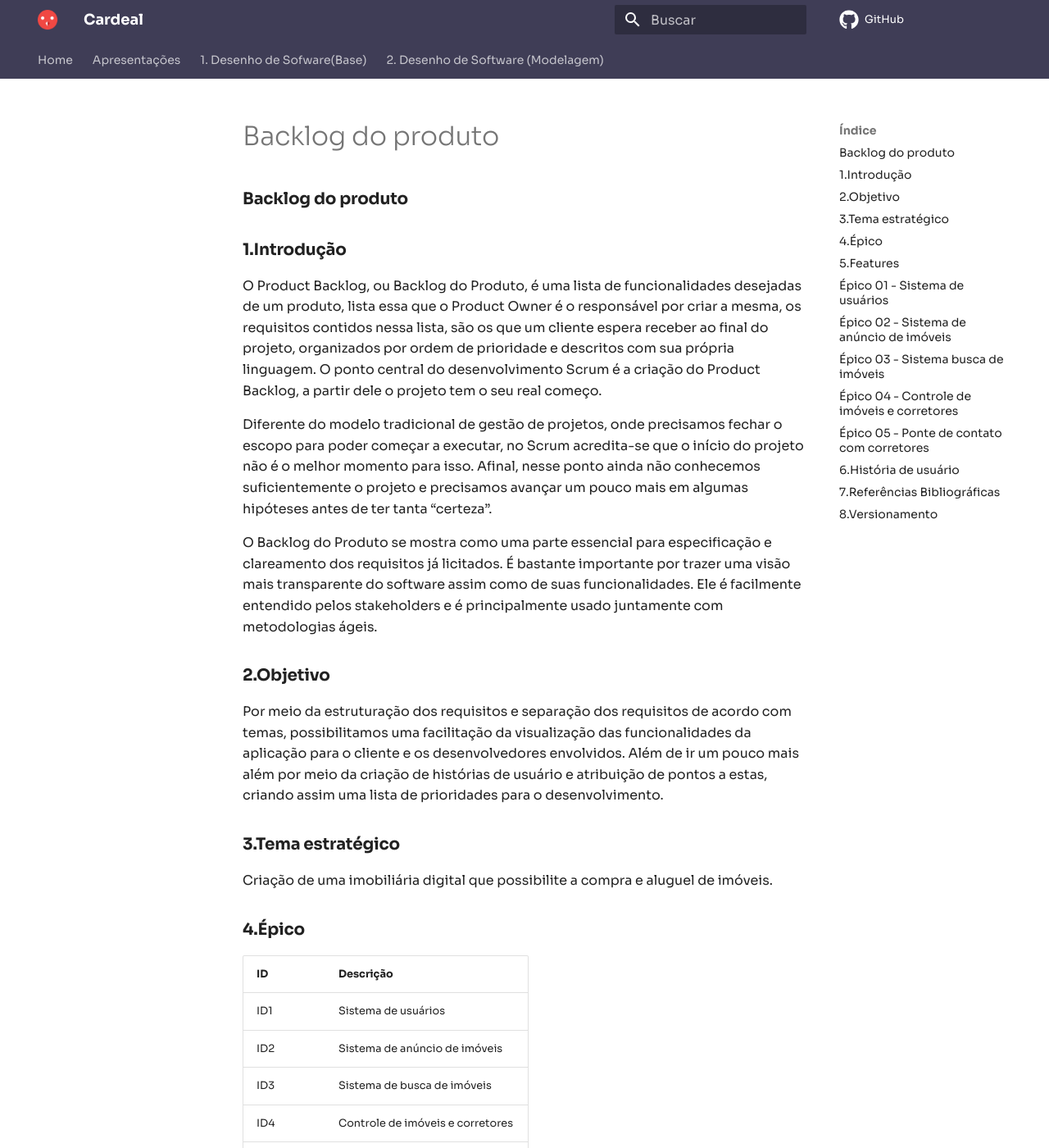
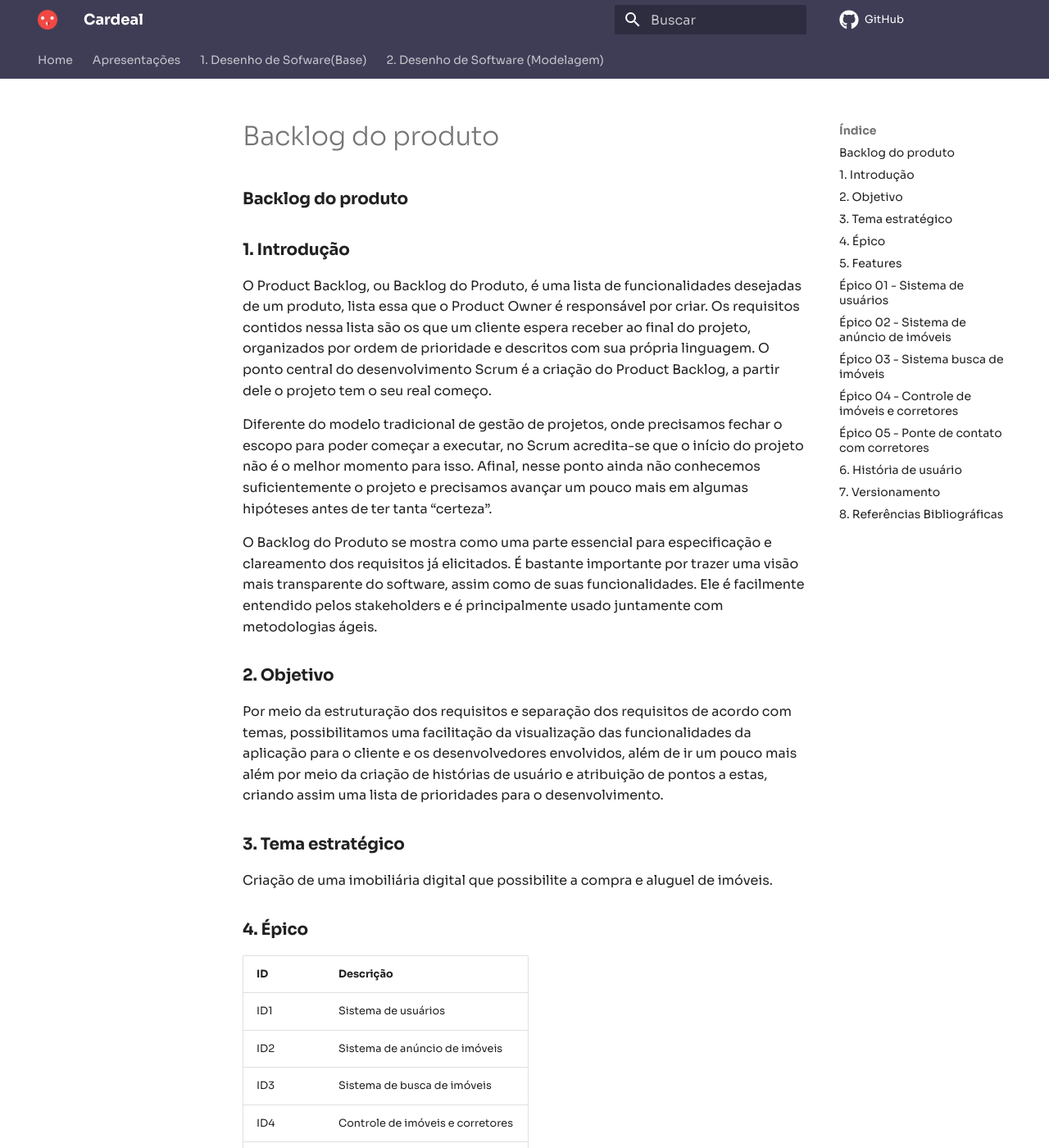
Before and after one commit to UnBArqDsw2021-1/2021.1_G04_Cardeal, an MkDocs documentation site: the page built from docs/modelagem/backlog_do_produto.md, in a window 1280 px wide and 1400 px high. Shown: the whole window at 82% size. Built offline with MkDocs 1.6.1 and Material for MkDocs 9.7.7, drawn with Linux system fonts in a browser that asks for light colours; comment, search, counter and statistics services are not loaded; some of the changed text lies outside the part shown.

Commit message:
Product Backlog: document review

```diff
--- a/docs/desenhoSoftwareBase/backlog-do-produto.md
+++ b/docs/modelagem/backlog_do_produto.md
@@ -1,20 +1,19 @@
 ### **Backlog do produto**
 
-
-### **1.Introdução**
-O Product Backlog, ou Backlog do Produto, é uma lista de funcionalidades desejadas de um produto, lista essa que o Product Owner é o responsável por criar a mesma, os requisitos contidos nessa lista, são os que um cliente espera receber ao final do projeto, organizados por ordem de prioridade e descritos com sua própria linguagem. O ponto central do desenvolvimento Scrum é a criação do Product Backlog, a partir dele o projeto tem o seu real começo.
+### **1. Introdução**
+O Product Backlog, ou Backlog do Produto, é uma lista de funcionalidades desejadas de um produto, lista essa que o Product Owner é responsável por criar. Os requisitos contidos nessa lista são os que um cliente espera receber ao final do projeto, organizados por ordem de prioridade e descritos com sua própria linguagem. O ponto central do desenvolvimento Scrum é a criação do Product Backlog, a partir dele o projeto tem o seu real começo.
 
 Diferente do modelo tradicional de gestão de projetos, onde precisamos fechar o escopo para poder começar a executar, no Scrum acredita-se que o início do projeto não é o melhor momento para isso. Afinal, nesse ponto ainda não conhecemos suficientemente o projeto e precisamos avançar um pouco mais em algumas hipóteses antes de ter tanta “certeza”.
 
-O Backlog do Produto se mostra como uma parte essencial para especificação e clareamento dos requisitos já licitados. É bastante importante por trazer uma visão mais transparente do software assim como de suas funcionalidades. Ele é facilmente entendido pelos stakeholders e é principalmente usado juntamente com metodologias ágeis.
+O Backlog do Produto se mostra como uma parte essencial para especificação e clareamento dos requisitos já elicitados. É bastante importante por trazer uma visão mais transparente do software, assim como de suas funcionalidades. Ele é facilmente entendido pelos stakeholders e é principalmente usado juntamente com metodologias ágeis.
 
-### **2.Objetivo**
-Por meio da estruturação dos requisitos e separação dos requisitos de acordo com temas, possibilitamos uma facilitação da visualização das funcionalidades da aplicação para o cliente e os desenvolvedores envolvidos. Além de ir um pouco mais além por meio da criação de histórias de usuário e atribuição de pontos a estas, criando assim uma lista de prioridades para o desenvolvimento.
+### **2. Objetivo**
+Por meio da estruturação dos requisitos e separação dos requisitos de acordo com temas, possibilitamos uma facilitação da visualização das funcionalidades da aplicação para o cliente e os desenvolvedores envolvidos, além de ir um pouco mais além por meio da criação de histórias de usuário e atribuição de pontos a estas, criando assim uma lista de prioridades para o desenvolvimento.
 
-### **3.Tema estratégico**
+### **3. Tema estratégico**
 Criação de uma imobiliária digital que possibilite a compra e aluguel de imóveis.
 
-### **4.Épico**
+### **4. Épico**
 
 
 |**ID**|**Descrição**|
@@ -28,7 +27,7 @@ Criação de uma imobiliária digital que possibilite a compra e aluguel de imó
 
 
 
-### **5.Features**
+### **5. Features**
 ### **Épico 01 - Sistema de usuários**
 
 
@@ -74,7 +73,7 @@ Criação de uma imobiliária digital que possibilite a compra e aluguel de imó
 
 
 
-### **6.História de usuário**
+### **6. História de usuário**
 
 
 
```
Also changed, not shown: other parts of docs/modelagem/backlog_do_produto.md (+8 -7 lines).
